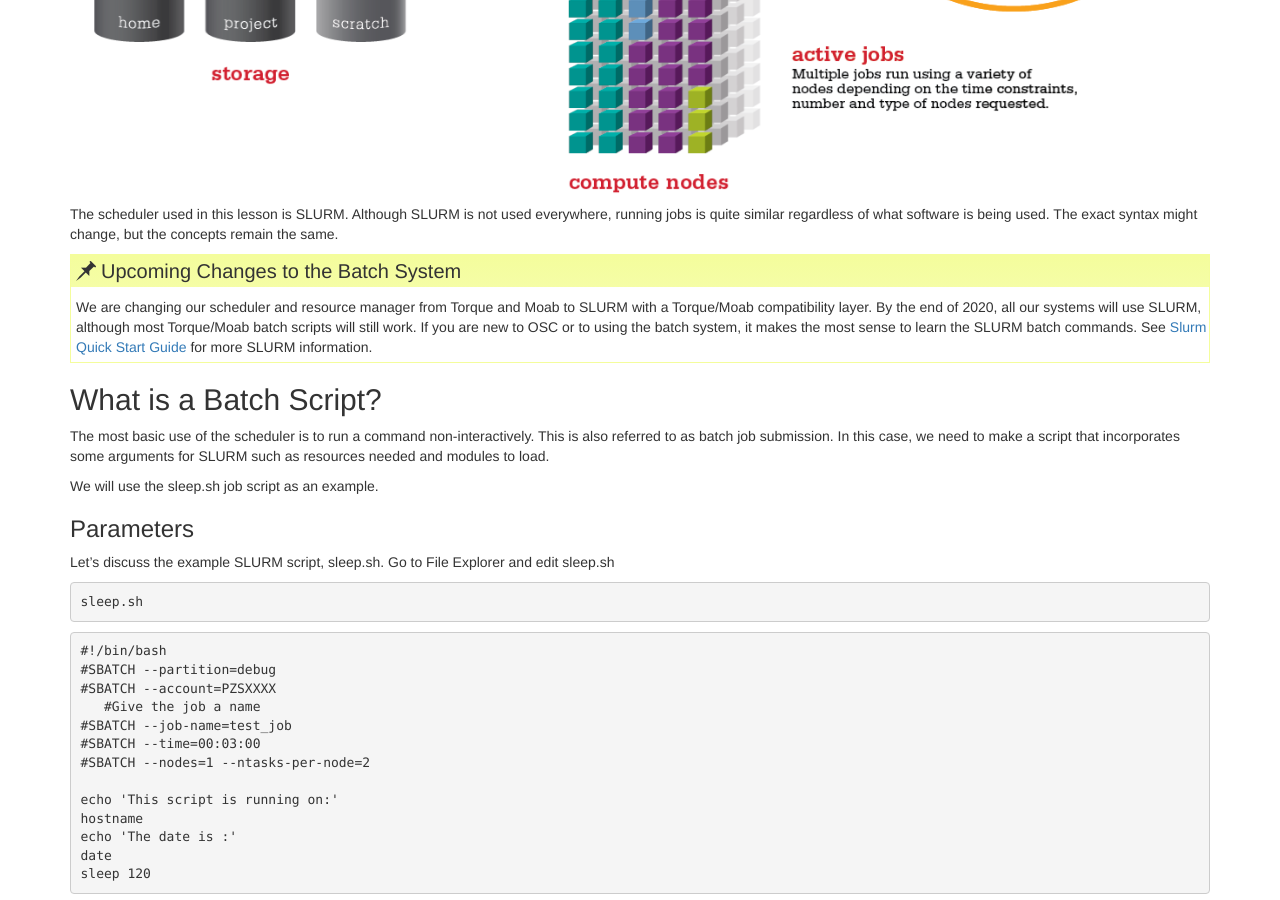
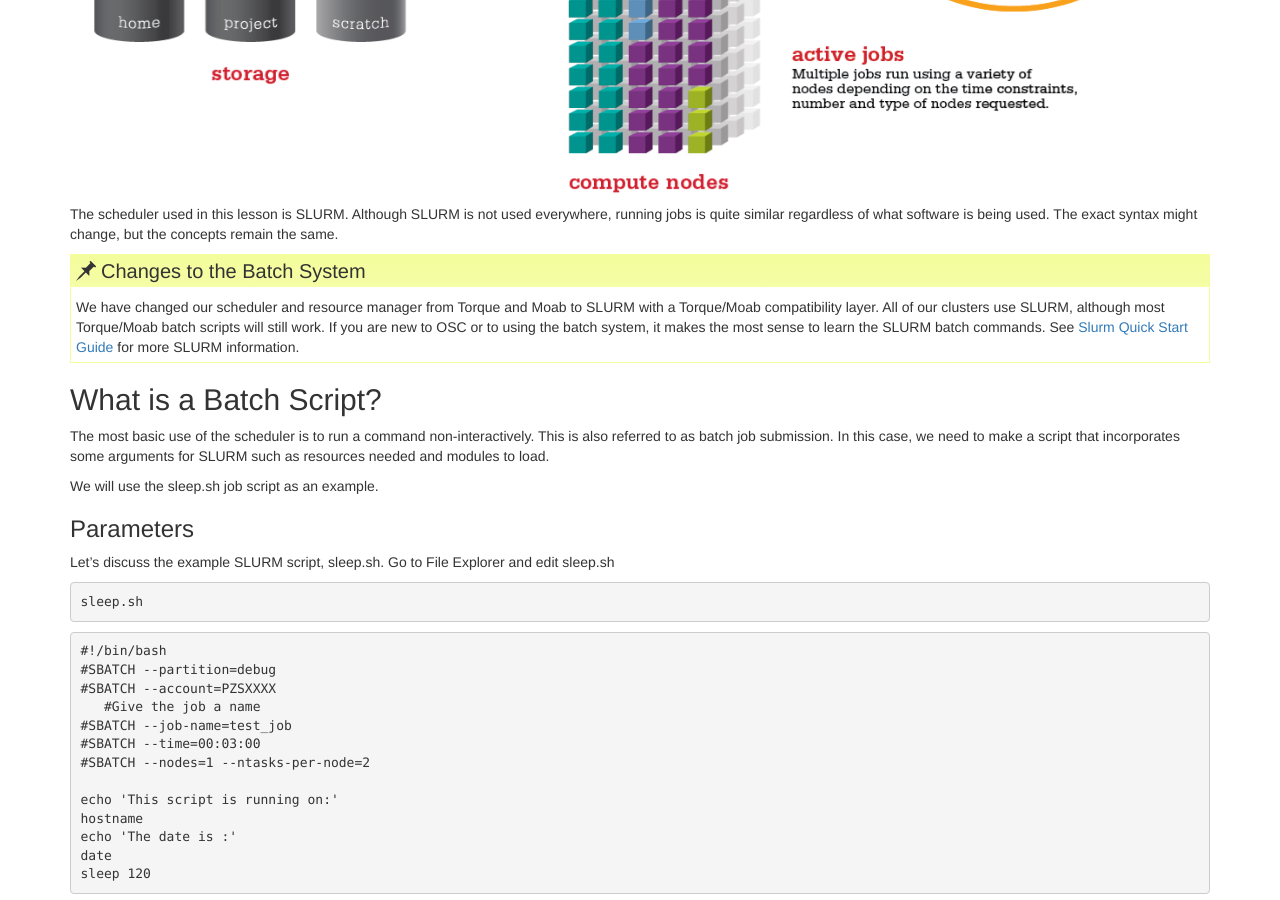
Before and after one commit to khill42/OSC_IntroHPC, a Jekyll site: the page built from _episodes/12_SLURMscheduler.md, in a window 1280 px wide and 900 px high, scrolled down 982 px. Built offline with Jekyll 4.4.1, drawn with Linux system fonts in a browser that asks for light colours; some of the changed text lies outside the part shown.

Commit message:
Update 12_SLURMscheduler.md

```diff
--- a/_episodes/12_SLURMscheduler.md
+++ b/_episodes/12_SLURMscheduler.md
@@ -29,9 +29,9 @@ Although SLURM is not used everywhere,
 running jobs is quite similar regardless of what software is being used.
 The exact syntax might change, but the concepts remain the same.
 
->## Upcoming Changes to the Batch System
+>## Changes to the Batch System
 >
->We are changing our scheduler and resource manager from Torque and Moab to SLURM with a Torque/Moab compatibility layer. By the end of 2020, all our systems will
+>We have changed our scheduler and resource manager from Torque and Moab to SLURM with a Torque/Moab compatibility layer. All of our clusters
 >use SLURM, although most Torque/Moab batch scripts will still work. If you are new to OSC or to using the batch system, it makes the most sense to learn the SLURM
 >batch commands.  See [Slurm Quick Start Guide](https://slurm.schedmd.com/quickstart.html) for more SLURM information.
 {: .callout}
@@ -298,7 +298,8 @@ You can also request interactive jobs on OnDemand using the Interative Apps menu
 
 >## Upcoming Changes to the Batch System
 >
->We are changing our scheduler and resource manager from Torque and Moab to SLURM. By the end of 2020, all our systems will use SLURM. See [Slurm Quick Start Guide](https://slurm.schedmd.com/quickstart.html) for more SLURM information.
+>We have changed our scheduler and resource manager from Torque and Moab to SLURM with a Torque/Moab compatibility layer. All of our clusters now use SLURM.
+See [Slurm Quick Start Guide](https://slurm.schedmd.com/quickstart.html) for more SLURM information.
 {: .callout}
 
 > ## Submit a job from a template in the Job Composer
```
